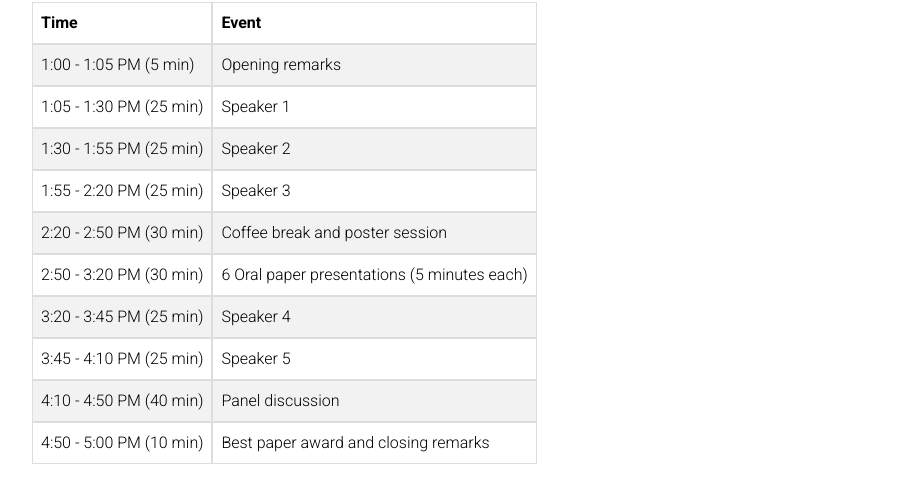
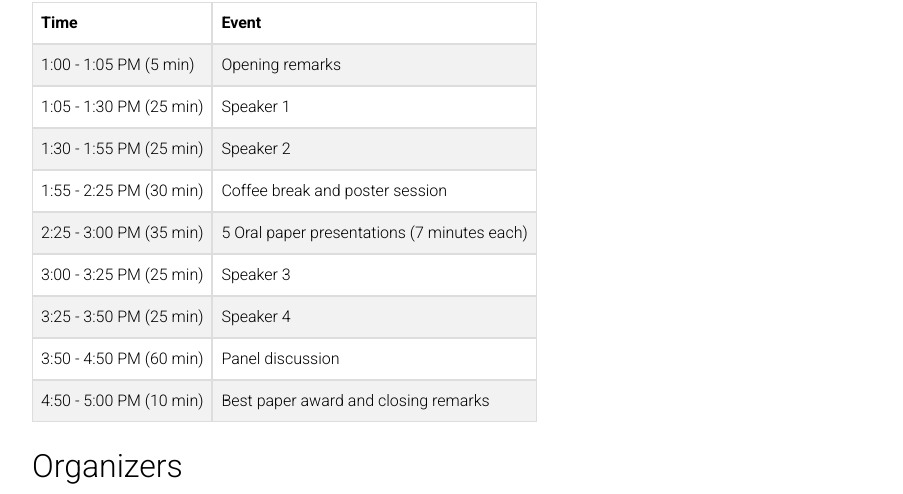
Before and after one commit to tac-for-fm/tac-for-fm.github.io, a plain HTML site: page rss2026/index.html in a window 1280 px wide. Shown: the part 2959-3453 px from the top of the page, without its empty margins (108-1011 px from the left). Drawn offline with nearby package versions, Linux system fonts and the light colour scheme; some packages are replaced by stand-ins of ours.

Commit message:
update schedule

```diff
--- a/rss2026/index.html
+++ b/rss2026/index.html
@@ -171,27 +171,23 @@
         <td>Speaker 2</td>
       </tr>
       <tr>
-        <td>1:55 - 2:20 PM (25 min)</td>
+        <td>1:55 - 2:25 PM (30 min)</td>
+        <td>Coffee break and poster session</td>
+      </tr>
+      <tr>
+        <td>2:25 - 3:00 PM (35 min)</td>
+        <td>5 Oral paper presentations (7 minutes each)</td>
+      </tr>
+      <tr>
+        <td>3:00 - 3:25 PM (25 min)</td>
         <td>Speaker 3</td>
       </tr>
       <tr>
-        <td>2:20 - 2:50 PM (30 min)</td>
-        <td>Coffee break and poster session</td>
-      </tr>
-      <tr>
-        <td>2:50 - 3:20 PM (30 min)</td>
-        <td>6 Oral paper presentations (5 minutes each)</td>
-      </tr>
-      <tr>
-        <td>3:20 - 3:45 PM (25 min)</td>
+        <td>3:25 - 3:50 PM (25 min)</td>
         <td>Speaker 4</td>
       </tr>
       <tr>
-        <td>3:45 - 4:10 PM (25 min)</td>
-        <td>Speaker 5</td>
-      </tr>
-      <tr>
-        <td>4:10 - 4:50 PM (40 min)</td>
+        <td>3:50 - 4:50 PM (60 min)</td>
         <td>Panel discussion</td>
       </tr>
       <tr>
```
